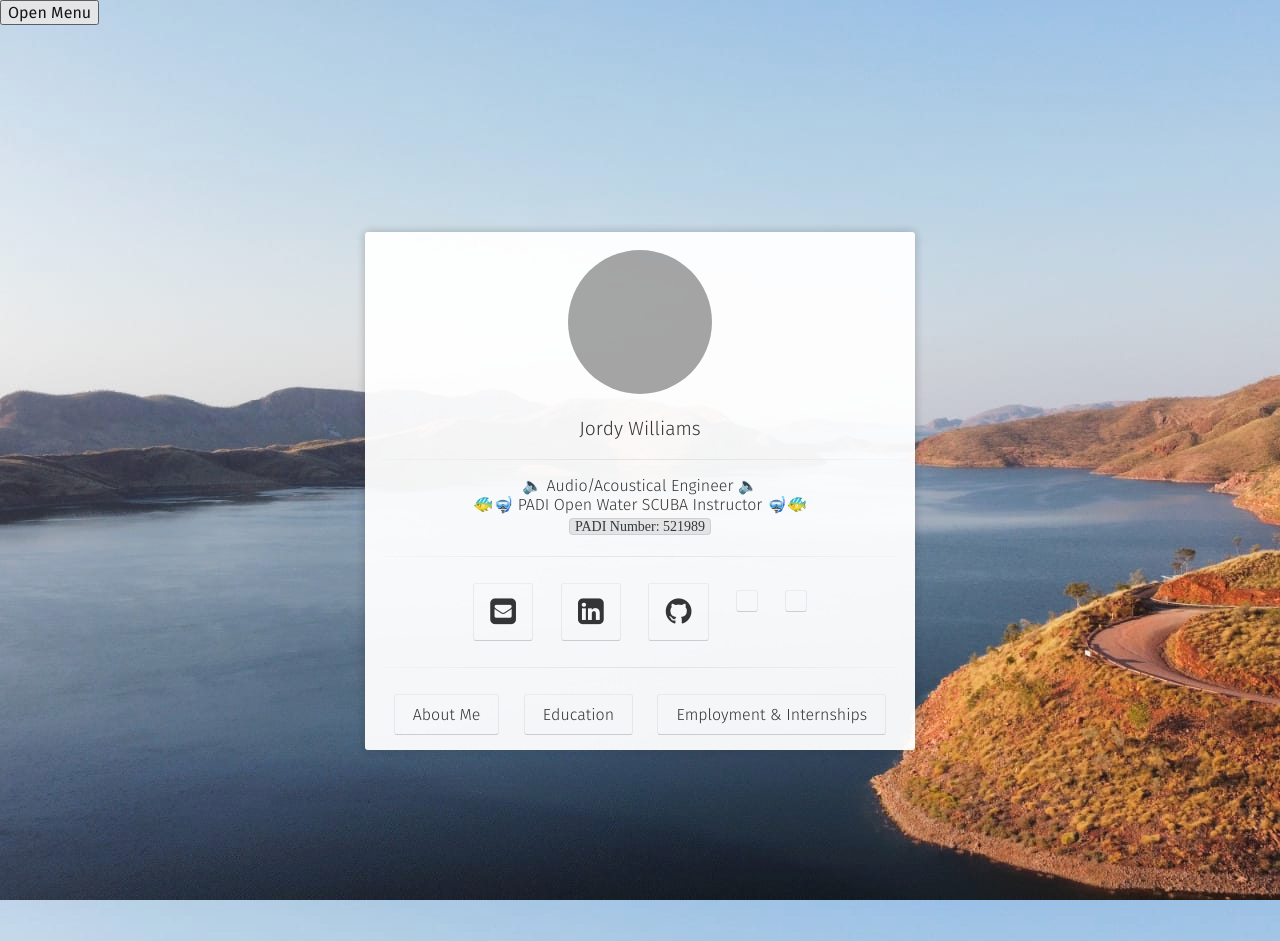
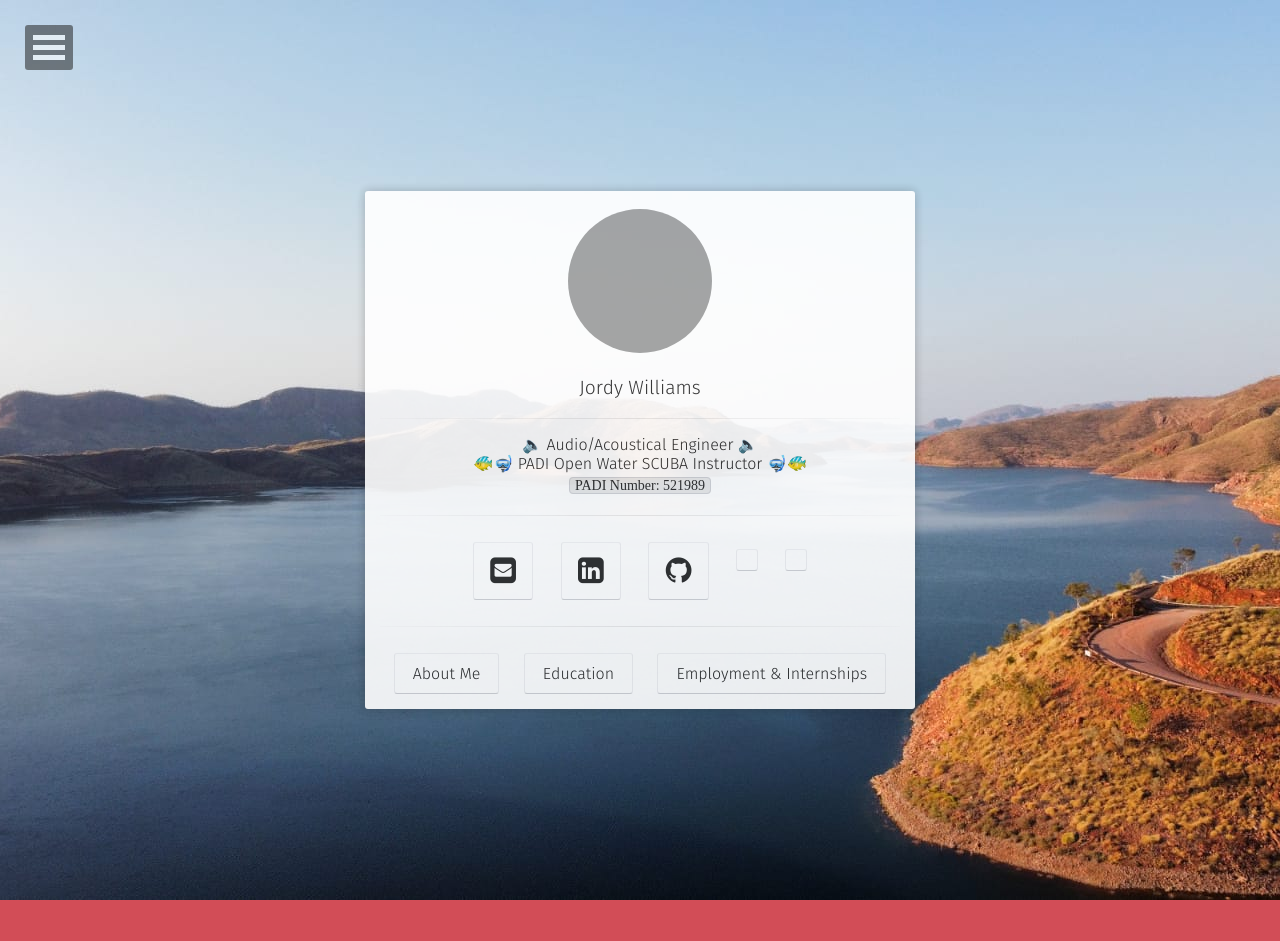
Before and after one commit to jordyjwilliams/jordyjwilliams.github.io, a Jekyll site: the page built from index.html, in a window 1280 px wide. Built offline with Jekyll 4.4.1, drawn with Linux system fonts in a browser that asks for light colours; some web fonts are replaced; after the commit the page ends 900 px from its top, so only the background shows below that; grey boxes are pictures that could not be loaded.

Commit message:
feat: `bundle update`

```diff
--- a/_includes/nav.html
+++ b/_includes/nav.html
@@ -1,4 +1,5 @@
 <script src="https://code.iconify.design/iconify-icon/1.0.0-beta.3/iconify-icon.min.js"></script>
+<nav id="dl-menu" class="dl-menuwrapper" role="navigation">
 		<button class="dl-trigger">Open Menu</button>
 		<ul class="dl-menu">
 			<li><a href="{{ site.url }}/">Home</a></li>
```
Also changed, not shown: Gemfile.lock.
